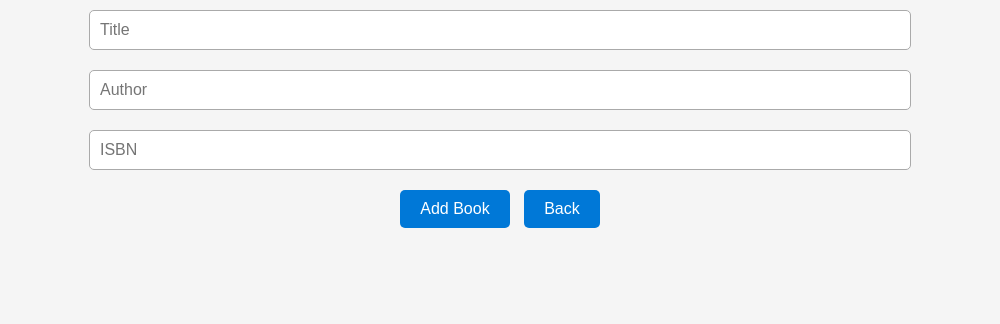
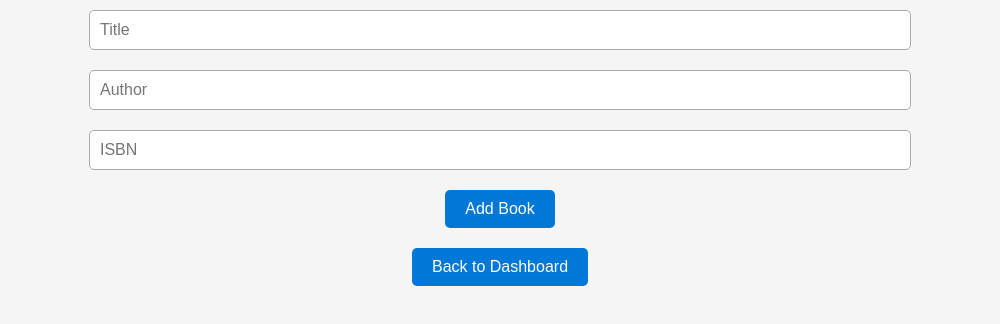
Before and after one commit to manahelhehe/sem_project_focp, an Electron app: page lmsElectron/addbook.html in a window 1000 px wide. Shown: the part 88-412 px from the top of the page. Drawn offline with Linux system fonts and the light colour scheme.

Commit message:
Back Button Functionality added

```diff
--- a/lmsElectron/addbook.html
+++ b/lmsElectron/addbook.html
@@ -10,7 +10,8 @@
     <input type="text" id="bookAuthor" placeholder="Author"><br>
     <input type="text" id="bookISBN" placeholder="ISBN"><br>
     <button id="addBookBtn">Add Book</button>
-    <button id="backBtn">Back</button>
+    <br>
+        <button onclick="window.location.href='dashboard.html'">Back to Dashboard</button>
 
     <script src="renderer/renderer.js"></script>
 </body>
```
